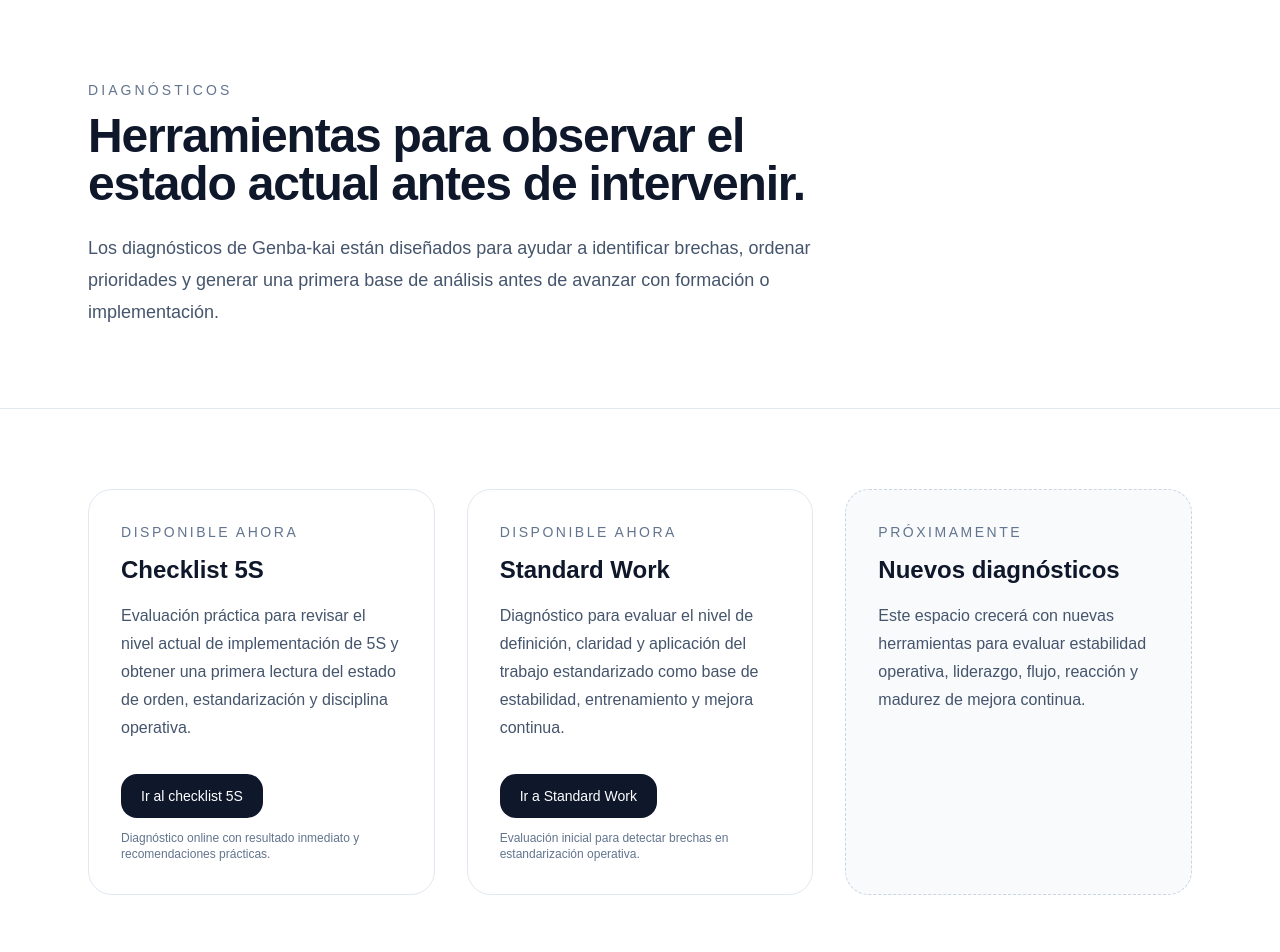
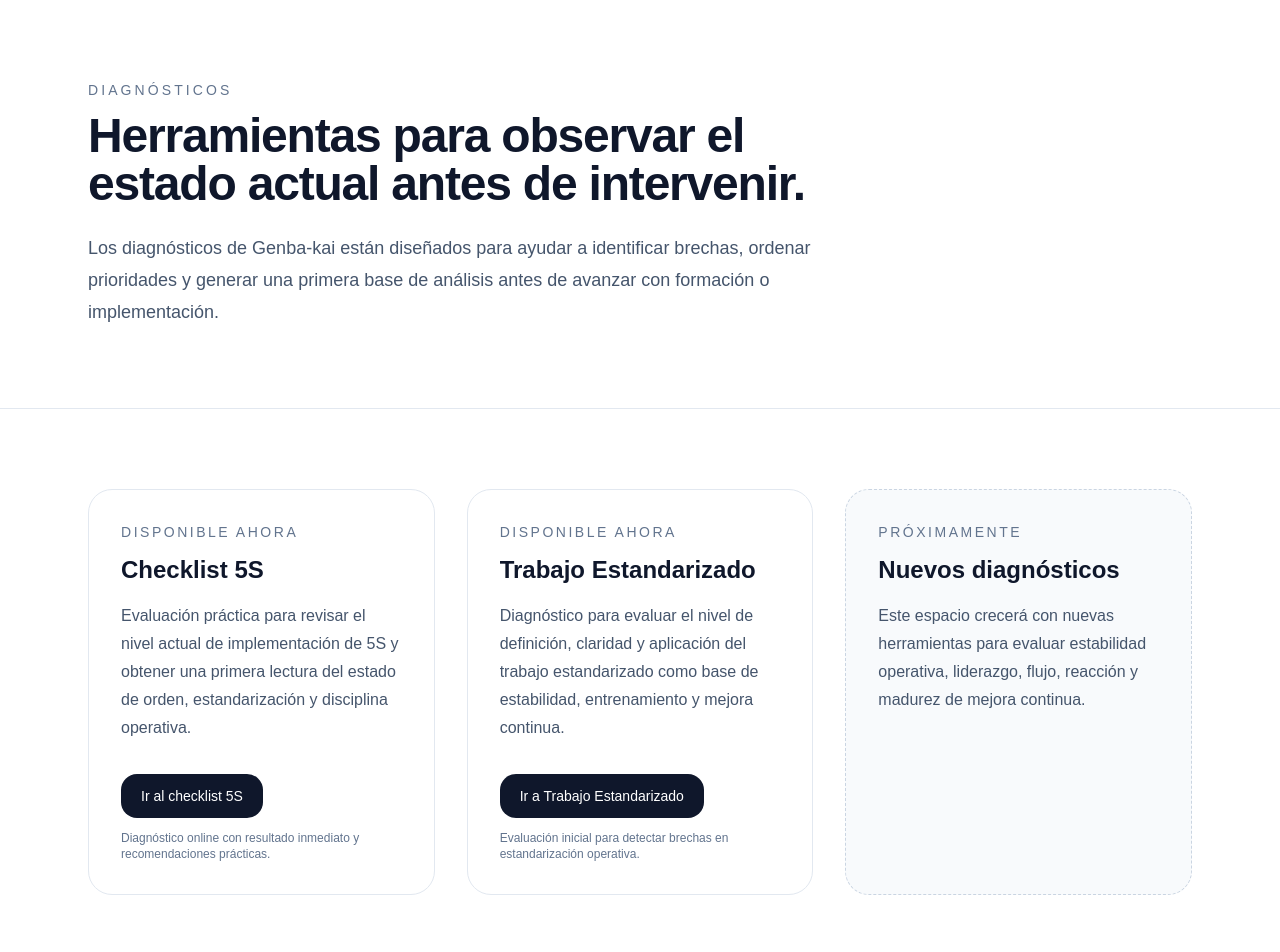
Before and after one commit to ferhb03/genbakai-site, a Next.js app: page /diagnosticos in a window 1280 px wide. Shown: the top 952 px of the page. Built offline with nearby package versions, Linux system fonts and the light colour scheme.

Commit message:
result after check

```diff
--- a/src/app/diagnosticos/page.tsx
+++ b/src/app/diagnosticos/page.tsx
@@ -55,7 +55,7 @@
           <p className="text-sm font-medium uppercase tracking-[0.18em] text-slate-500">
             Disponible ahora
           </p>
-          <h2 className="mt-3 text-2xl font-semibold">Standard Work</h2>
+          <h2 className="mt-3 text-2xl font-semibold">Trabajo Estandarizado</h2>
           <p className="mt-4 text-base leading-7 text-slate-600">
             Diagnóstico para evaluar el nivel de definición, claridad y aplicación del
             trabajo estandarizado como base de estabilidad, entrenamiento y mejora
@@ -70,7 +70,7 @@
               onClick={() => track("click_standard_work")}
               className="inline-flex rounded-2xl bg-slate-900 px-5 py-3 text-sm font-medium text-white"
             >
-              Ir a Standard Work
+              Ir a Trabajo Estandarizado
             </a>
             <p className="mt-3 text-xs text-slate-500">
               Evaluación inicial para detectar brechas en estandarización operativa.
```
